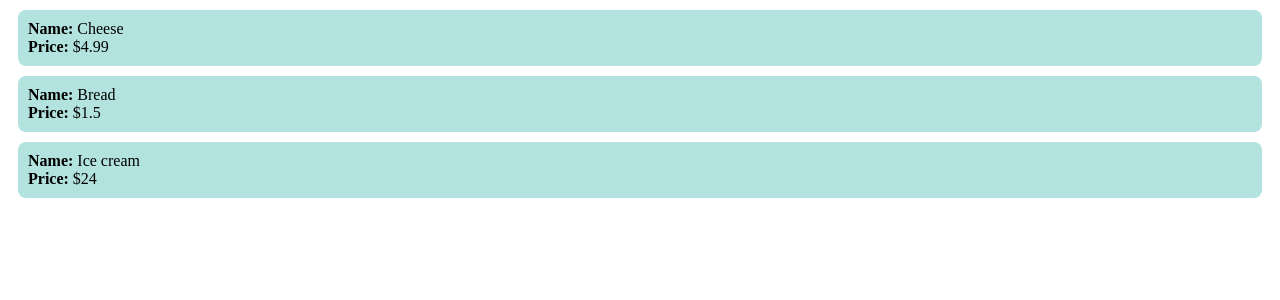
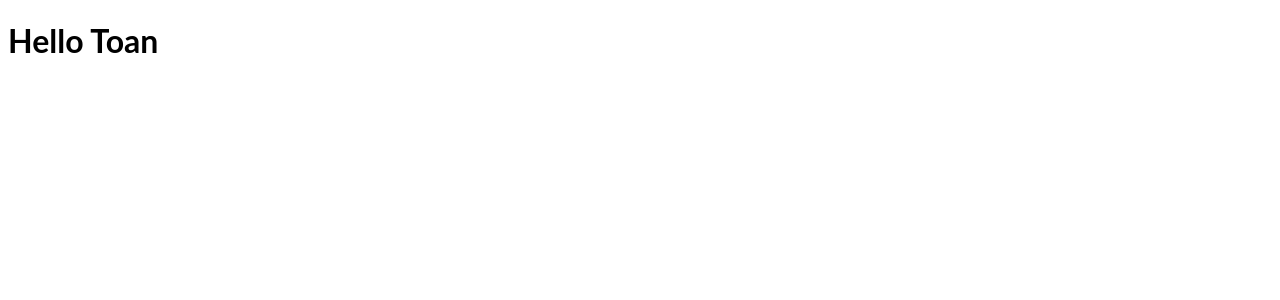
Before and after one commit to toanlehcm/demo_reactjs, a React (Create React App) app: page / in a window 1280 px wide. Shown: the top 300 px of the page. Built offline with nearby package versions, Linux system fonts and the light colour scheme.

Commit message:
simple state

```diff
--- a/src/index.js
+++ b/src/index.js
@@ -1,23 +1,16 @@
 import React from "react";
 import ReactDOM from "react-dom";
-import App from "./App";
+// import App from "./App";
 import './style.css';
 
-function Item(pro) {
-    return <div className="item">
-        <b>Name:</b> {pro.name} <br />
-        <b>Price:</b> ${pro.price}
-    </div>;
+class Hello extends React.Component {
+    state = {
+        name: "Toan"
+    }
+
+    render() {
+        return <h1>Hello {this.state.name}</h1>
+    }
 }
 
-function ItemList() {
-    return <div>
-        <Item name="Cheese" price="4.99" />
-        <Item name="Bread" price="1.5" />
-        <Item name="Ice cream" price="24" />
-    </div>;
-}
-
-// const el = <ItemList />;
-
-ReactDOM.render(<ItemList />, document.getElementById('app'));
+ReactDOM.render(<Hello />, document.getElementById('app'));
```
Also changed, not shown: 1 other file (tests, documents, lock files or other folders).
